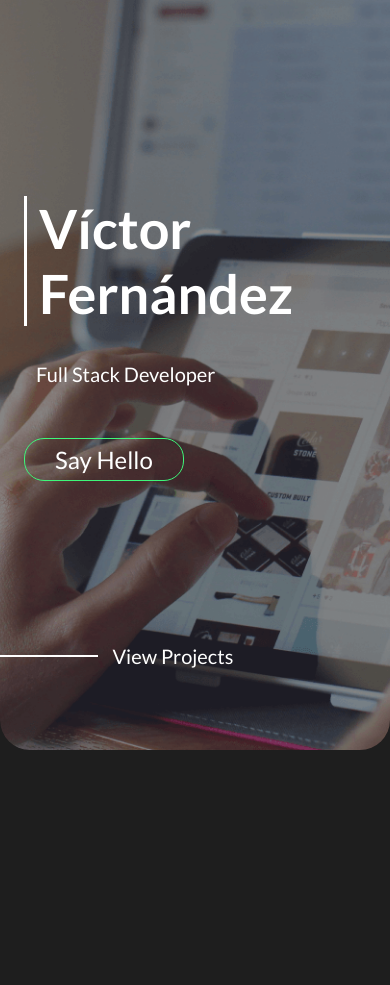
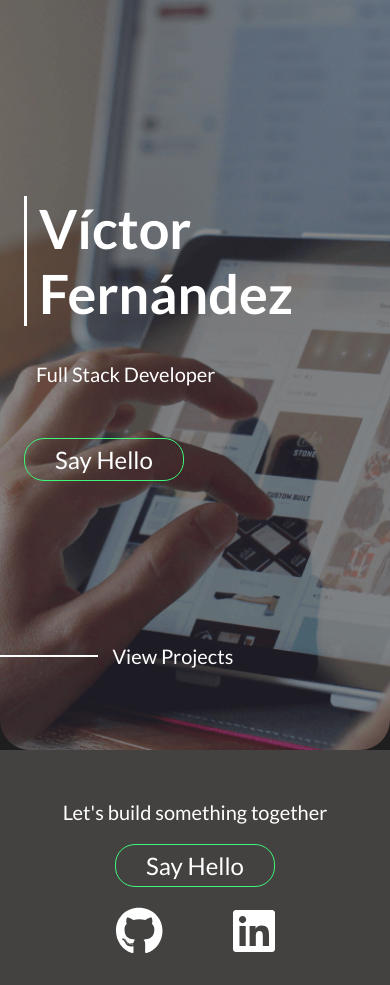
Before and after one commit to VicDario/my-portfolio, a Next.js app: page / in a window 390 px wide. Before the commit the page ends 844 px from the top, so only its background shows below. Built offline with nearby package versions, Linux system fonts and the light colour scheme.

Commit message:
[Add] Footer (Mobile)

```diff
--- /dev/null
+++ b/components/footer/footer.component.tsx
@@ -0,0 +1,27 @@
+import React from 'react';
+import styles from './footer.module.scss';
+import Image from 'next/image';
+import Link from 'next/link';
+import { FontAwesomeIcon } from '@fortawesome/react-fontawesome';
+import { faGithub, faLinkedin } from '@fortawesome/free-brands-svg-icons';
+
+import ContactButton from '@components/contact-button/contact-button.component';
+
+const Footer: React.FC = () => {
+  return (
+    <footer className={styles.footer}>
+      <h3>Let&apos;s build something together</h3>
+      <ContactButton />
+      <nav className={styles.nav}>
+        <Link href="https://github.com/VicDario" target="_blank" rel="noreferrer">
+          <FontAwesomeIcon icon={faGithub} size="3x" />
+        </Link>
+        <Link href="https://www.linkedin.com/in/victordfernandez/" target="_blank" rel="noreferrer">
+          <FontAwesomeIcon icon={faLinkedin} size="3x" />
+        </Link>
+      </nav>
+    </footer>
+  );
+};
+
+export default Footer;
--- /dev/null
+++ b/components/footer/footer.module.scss
@@ -0,0 +1,17 @@
+@use '~styles/vars' as vars;
+.footer {
+    background-color: vars.$gray;
+    padding: 30px;
+    display: flex;
+    flex-direction: column;
+    align-items: center;
+    justify-content: space-around;
+
+    .nav {
+        padding-top: 20px;
+        display: flex;
+        justify-content: space-evenly;
+        width: 100%;
+        max-width: 300px;
+    }
+}
--- a/pages/index.tsx
+++ b/pages/index.tsx
@@ -1,6 +1,7 @@
 import type { NextPage } from 'next';
 import Head from 'next/head';
 import Header from '@components/header/header.component';
+import Footer from '@components/footer/footer.component';
 //import styles from '@styles/Home.module.css';
 
 const Home: NextPage = () => {
@@ -12,6 +13,7 @@ const Home: NextPage = () => {
         <link rel="icon" href="/favicon.ico" />
       </Head>
       <Header />
+      <Footer />
     </>
   );
 };
```
